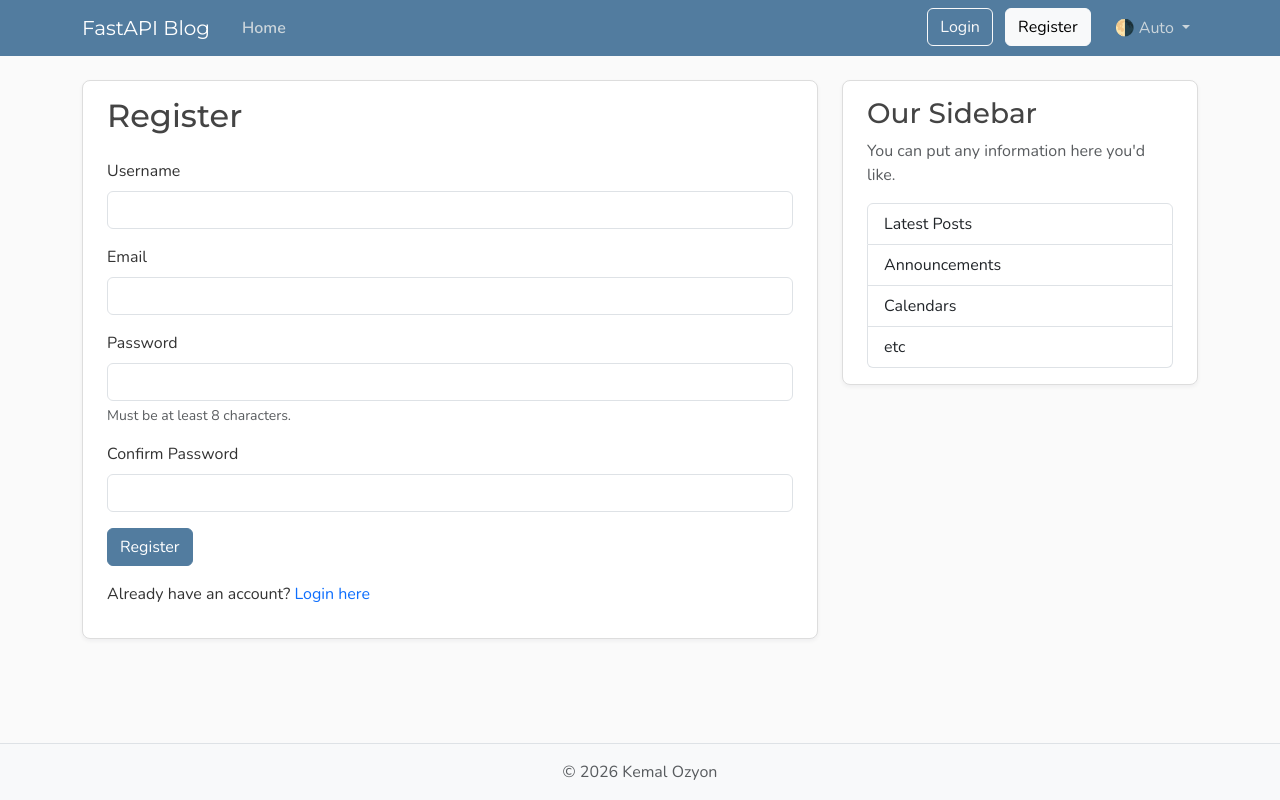
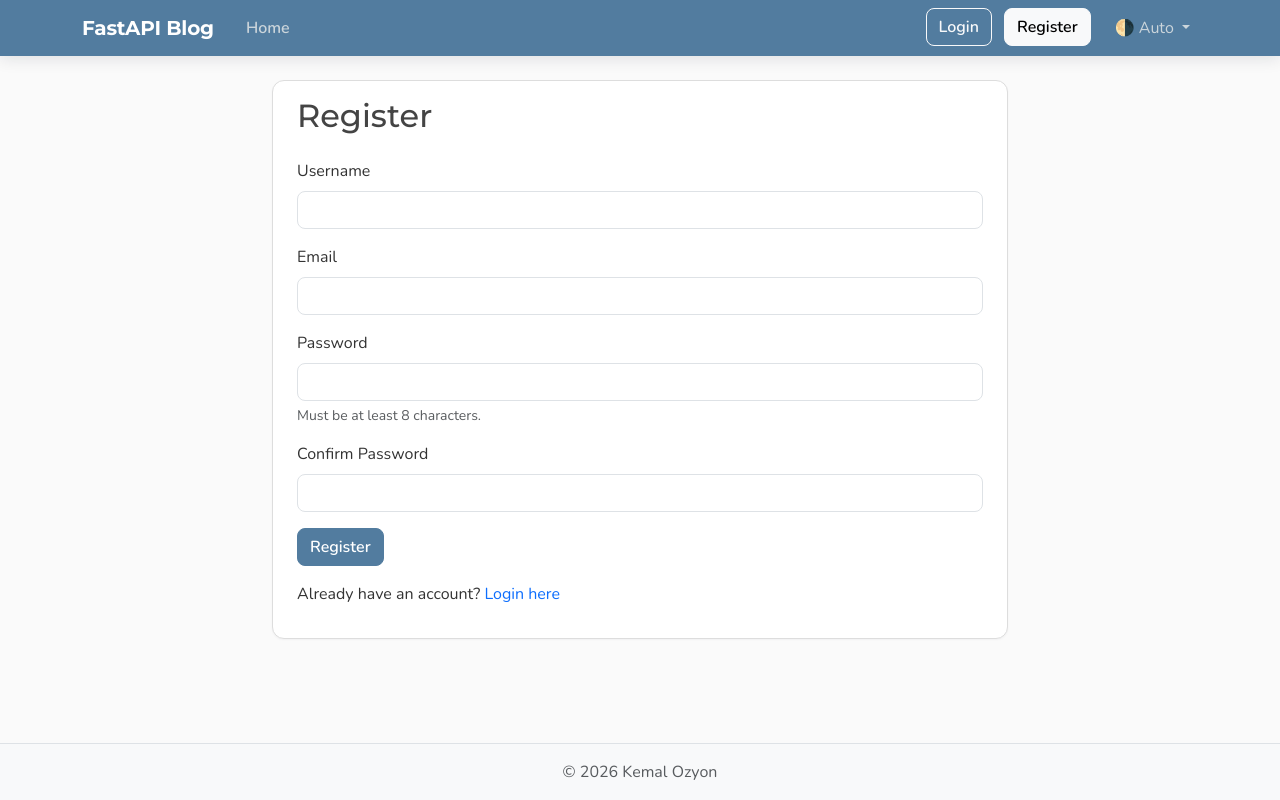
Before and after one commit to kemalozyon/FastAPIBlogPlatform, a FastAPI app: page /register in a window 1280 px wide. Run offline with FastAPI, Linux system fonts and the light colour scheme; parts of the project's set-up code (start-up, migrations or seed data) failed here and were passed over.

Commit message:
changing ui

```diff
--- a/static/css/main.css
+++ b/static/css/main.css
@@ -23,6 +23,17 @@
   /* Sizing */
   --article-img-size: 4rem; /* 64px converted to rem */
   --account-img-size: 7.813rem; /* 125px converted to rem */
+  --content-max-width: 46rem; /* comfortable single-column reading width */
+
+  /* Radius */
+  --radius-sm: 0.5rem;
+  --radius-md: 0.75rem;
+  --radius-lg: 1rem;
+}
+
+/* Centered single-column layout (sidebar removed) */
+.content-column {
+  max-width: var(--content-max-width);
 }
 
 /* Base Styles */
@@ -83,15 +94,17 @@ button:focus-visible {
 .content-section {
   background: var(--color-bg-content);
   border: 1px solid var(--color-border);
-  border-radius: 0.5rem;
-  box-shadow: 0 2px 4px rgba(15, 23, 42, 0.05);
-  transition: box-shadow 0.15s ease, transform 0.15s ease,
-    border-color 0.15s ease;
+  border-radius: var(--radius-md);
+  box-shadow: 0 1px 2px rgba(15, 23, 42, 0.04);
+  transition: box-shadow 0.18s ease, transform 0.18s ease,
+    border-color 0.18s ease;
 }
 
-.content-section:hover {
-  box-shadow: 0 4px 10px rgba(15, 23, 42, 0.1);
+/* Only lift interactive post cards, not static form/panel sections */
+article.content-section:hover {
+  box-shadow: 0 8px 24px rgba(15, 23, 42, 0.1);
   border-color: var(--color-border-light);
+  transform: translateY(-3px);
 }
 
 /* Articles */
@@ -108,7 +121,23 @@ a.article-title:focus {
 
 .article-content {
   white-space: pre-line;
-  font-size: 1.25rem;
+  font-size: 1.2rem;
+  line-height: 1.65;
+}
+
+.read-more {
+  display: inline-block;
+  margin-top: 0.25rem;
+  font-weight: 600;
+  color: var(--color-link-hover);
+  text-decoration: none;
+  transition: color 0.15s ease;
+}
+
+.read-more:hover,
+.read-more:focus {
+  text-decoration: underline;
+  text-underline-offset: 0.2em;
 }
 
 .article-img {
@@ -293,3 +322,56 @@ a.article-title:focus {
 .modal-header.bg-danger .modal-title {
   color: #ffffff !important;
 }
+
+/* ── Modern UI polish ─────────────────────────────────────────── */
+
+/* Navbar: subtle depth + refined brand */
+.site-header .navbar {
+  box-shadow: 0 2px 16px rgba(15, 23, 42, 0.12);
+}
+
+.navbar-brand {
+  font-weight: 700;
+  letter-spacing: -0.01em;
+}
+
+/* Buttons: softer corners, weightier text, tactile press */
+.btn {
+  --bs-btn-border-radius: var(--radius-sm);
+  font-weight: 600;
+  transition: transform 0.12s ease, box-shadow 0.15s ease,
+    background-color 0.15s ease, color 0.15s ease, border-color 0.15s ease;
+}
+
+.btn:active {
+  transform: translateY(1px);
+}
+
+/* Form controls: rounded fields with an on-brand focus ring */
+.form-control {
+  border-radius: var(--radius-sm);
+}
+
+.form-control:focus {
+  border-color: var(--color-steel);
+  box-shadow: 0 0 0 0.2rem rgba(82, 124, 159, 0.2);
+}
+
+/* Modals: rounded, borderless, soft elevation */
+.modal-content {
+  border: none;
+  border-radius: var(--radius-lg);
+  box-shadow: 0 20px 60px rgba(15, 23, 42, 0.25);
+  overflow: hidden;
+}
+
+/* Respect users who prefer reduced motion */
+@media (prefers-reduced-motion: reduce) {
+  .content-section,
+  article.content-section:hover,
+  .btn,
+  .btn:active {
+    transition: none;
+    transform: none;
+  }
+}
--- a/templates/layout.html
+++ b/templates/layout.html
@@ -114,23 +114,9 @@
   </header>
 
   <main role="main" class="container">
-    <div class="row">
-      <div class="col-md-8">
-        {% block content %}
-        {% endblock content %}
-      </div>
-      <aside class="col-md-4">
-        <div class="content-section py-3 px-4 mb-4">
-          <h3>Our Sidebar</h3>
-          <p class="text-body-secondary">You can put any information here you'd like.</p>
-          <ul class="list-group">
-            <li class="list-group-item">Latest Posts</li>
-            <li class="list-group-item">Announcements</li>
-            <li class="list-group-item">Calendars</li>
-            <li class="list-group-item">etc</li>
-          </ul>
-        </div>
-      </aside>
+    <div class="content-column mx-auto">
+      {% block content %}
+      {% endblock content %}
     </div>
   </main>
 
```
Also changed, not shown: templates/home.html (+13 -3 lines).
